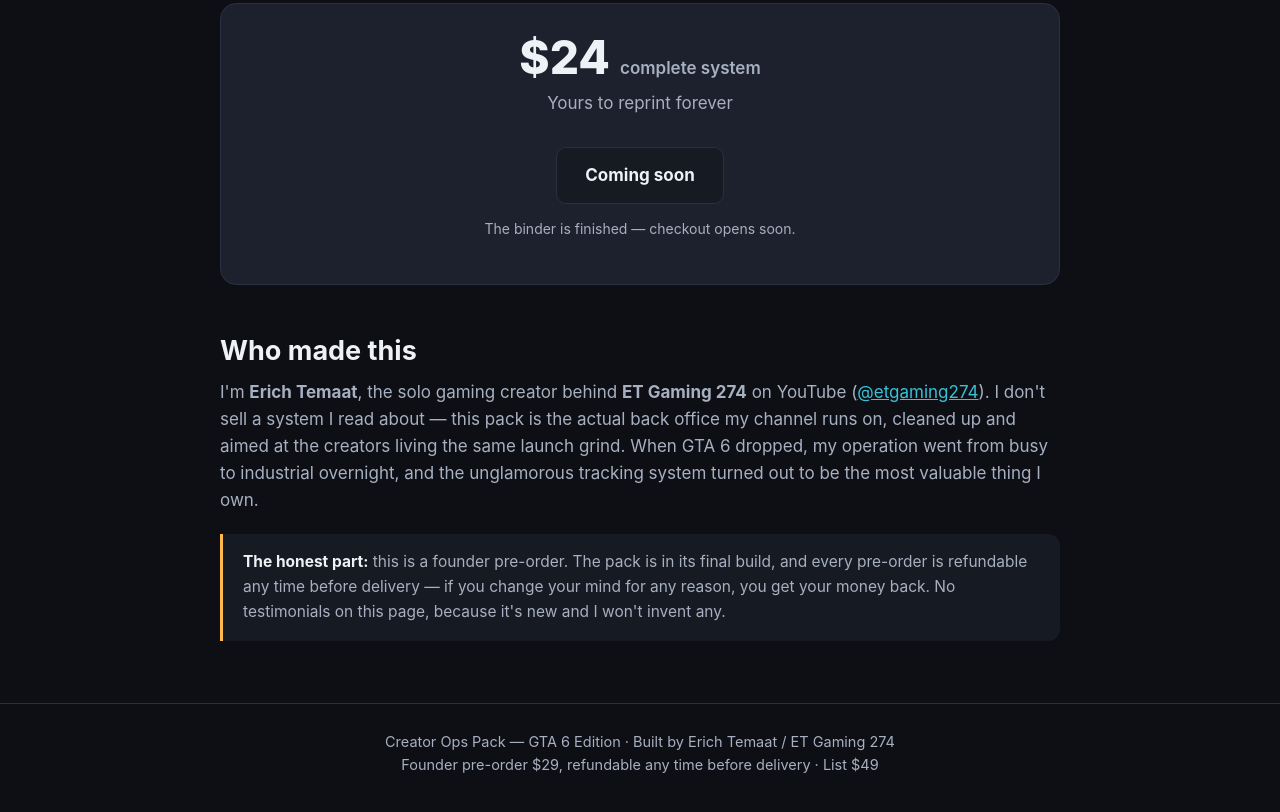
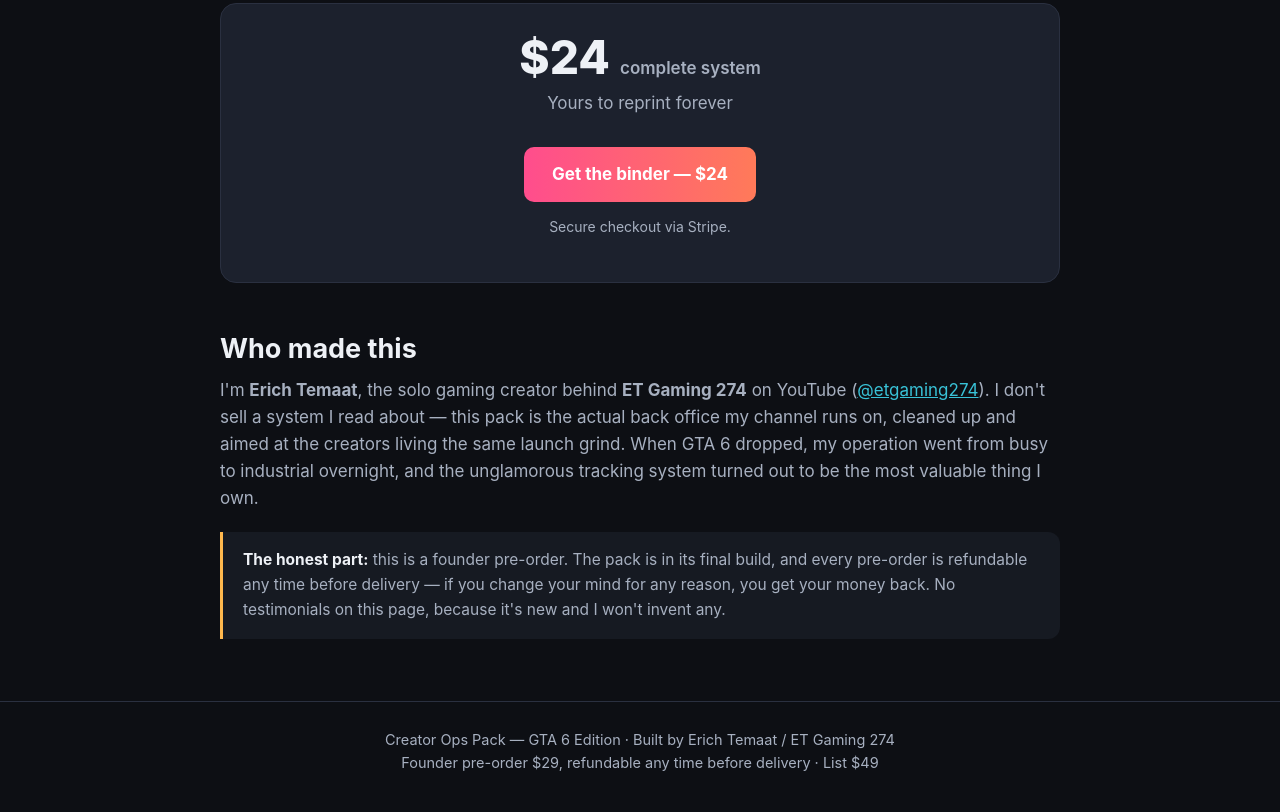
Before and after one commit to thedude180/creator-ops-pack, a plain HTML site: page index.html in a window 1280 px wide. Shown: the part 5349-6161 px from the top of the page. Drawn offline with Linux system fonts and the light colour scheme.

Commit message:
IEP Binder: replace Coming soon with live Stripe buy button

```diff
--- a/index.html
+++ b/index.html
@@ -183,9 +183,9 @@
       <div class="price">$24 <small>complete system</small></div>
       <p style="color:var(--muted);margin:10px 0 0">Yours to reprint forever</p>
       <div class="cta-row">
-        <span class="btn btn-ghost">Coming soon</span>
+        <a class="btn btn-buy" href="https://buy.stripe.com/28EeVc0vEdWf6J46XH8EM03">Get the binder — $24</a>
       </div>
-      <p class="terms">The binder is finished — checkout opens soon.</p>
+      <p class="terms">Secure checkout via Stripe.</p>
     </div>
   </section>
 
```
